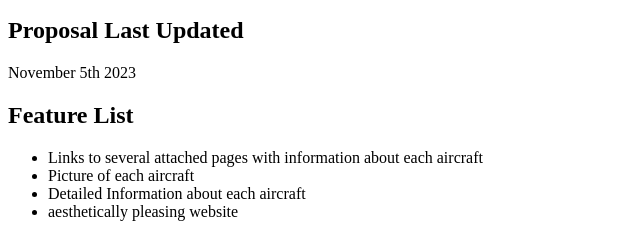
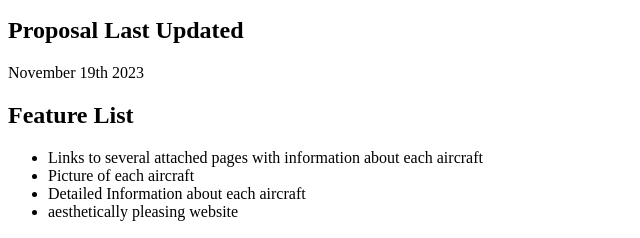
Before and after one commit to josephdjanda/class-project-proposal, a plain HTML site: page index.html in a window 1280 px wide. Shown: the part 420-658 px from the top of the page, 0-640 px from the left. Drawn offline with Linux system fonts and the light colour scheme.

Commit message:
Update index.html

```diff
--- a/index.html
+++ b/index.html
@@ -18,7 +18,7 @@
 		<p>Languages that are used will be HTML and Css and
 		the website will be publically hosted using Github</p>
 	<h2>Proposal Last Updated</h2>
-		<p>November 5th 2023</p>
+		<p>November 19th 2023</p>
 	<h2>Feature List</h2>
 		<ul>
 			<li>Links to several attached pages with information about each aircraft</li>
```
